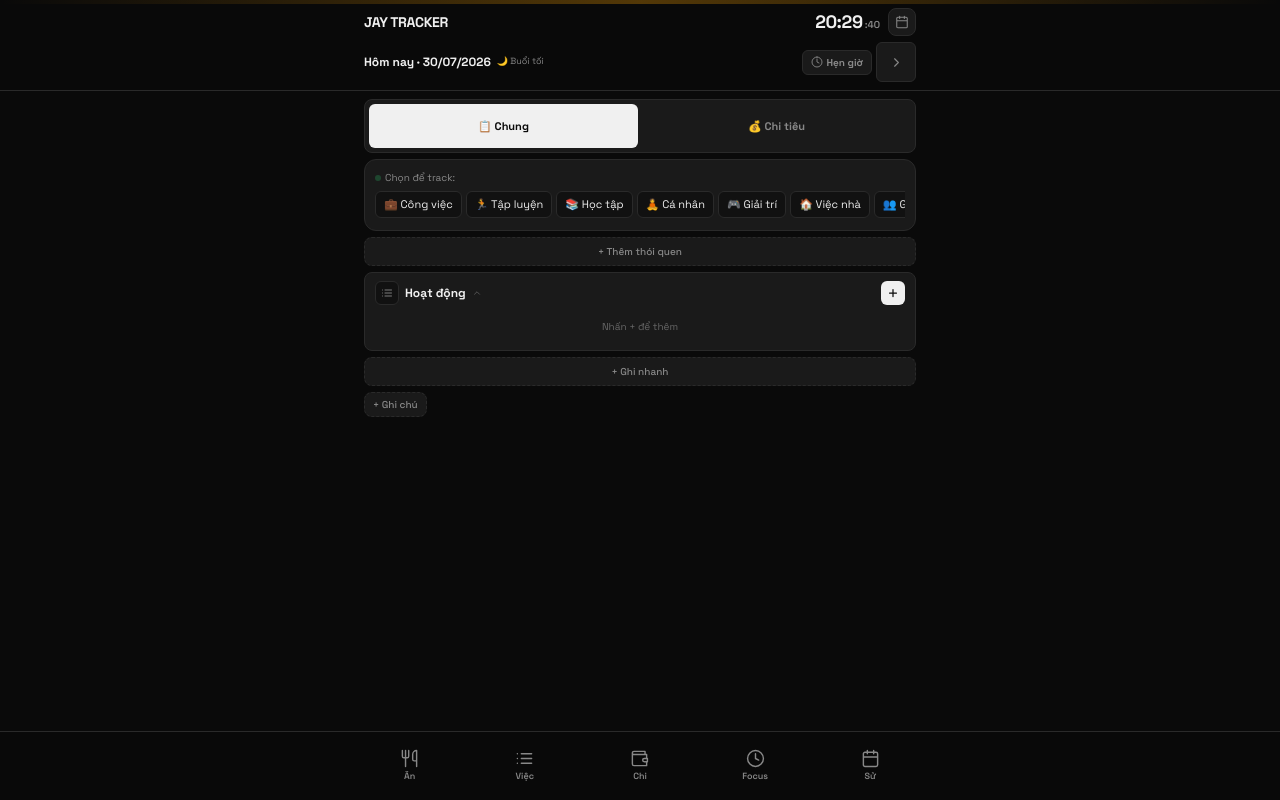
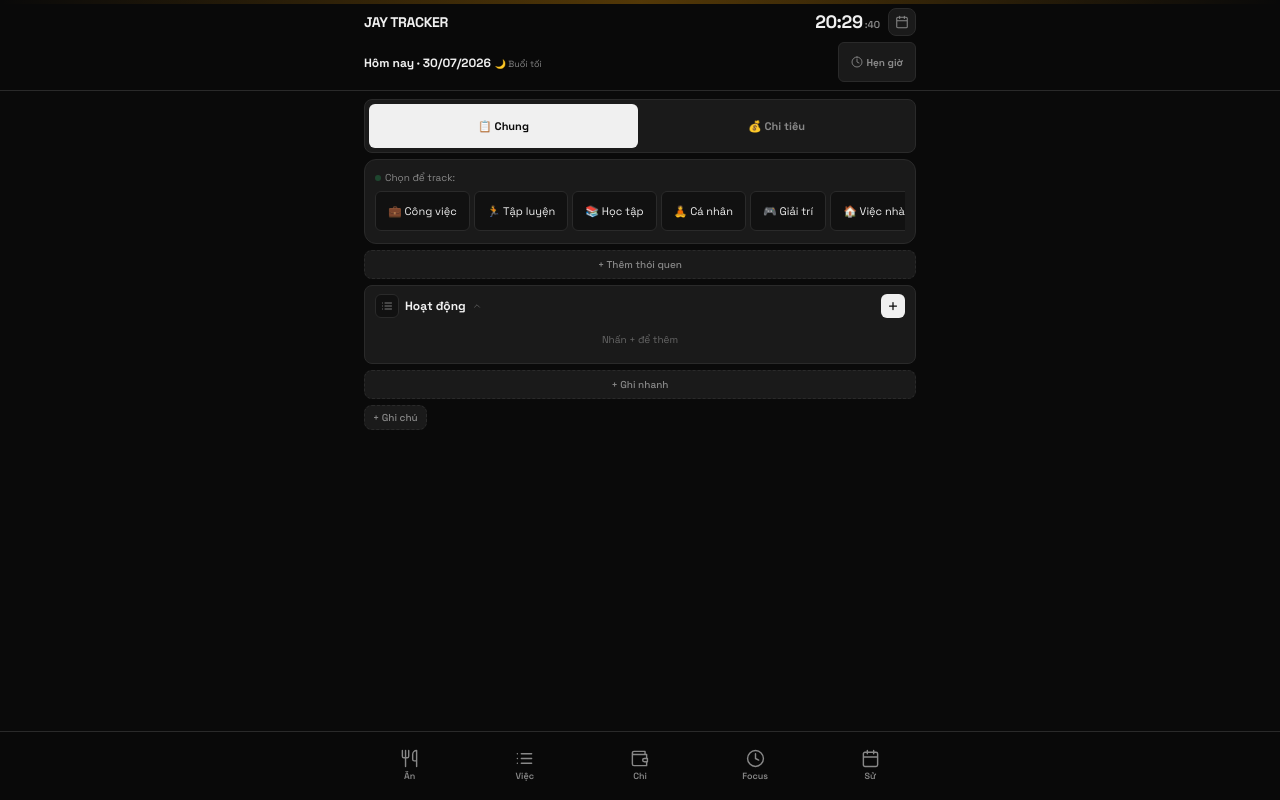
Before and after one commit to thienphucta639-hash/daily-tracker, a Next.js app: page / in a window 1280 px wide. Built offline with nearby package versions, Linux system fonts and the light colour scheme.

Commit message:
Add files via upload

```diff
--- a/src/app/app-client.tsx
+++ b/src/app/app-client.tsx
@@ -205,6 +205,10 @@ export default function App() {
   const weekStats = ok ? S.getWeekStats() : [];
   const wMax = Math.max(...weekStats.map(w => w.expense), 1);
   const wTot = weekStats.reduce((s, w) => s + w.expense, 0);
+  const allDataDates = ok ? S.getAllDataDates() : [];
+  const curIdx = allDataDates.indexOf(date);
+  const prevDataDate = curIdx > 0 ? allDataDates[curIdx - 1] : null;
+  const nextDataDate = curIdx >= 0 && curIdx < allDataDates.length - 1 ? allDataDates[curIdx + 1] : null;
 
   const mp: Record<string, S.Meal[]> = {};
   meals.forEach(m => { const p = mealPeriod(m.time); const k = `${p.order}|${p.label}|${p.emoji}`; if (!mp[k]) mp[k] = []; mp[k].push(m); });
@@ -277,17 +281,24 @@ export default function App() {
           ) : (
             /* Row 2 normal: date + stats + timer button */
             <>
-              <div className="flex items-center justify-between mt-1.5">
+              <div className="flex items-center justify-between mt-1.5 gap-1.5">
                 <div className="flex items-center gap-1.5 flex-1 min-w-0">
-                  <span className="font-bold text-xs">{fmtDateDisp(date)}</span>
-                  {isToday && <span className="text-mute text-[9px]">{getTimeEmoji()} {getTimeOfDay()}</span>}
+                  {prevDataDate && (
+                    <button onClick={() => setDate(prevDataDate)} className="w-10 h-10 rounded-md bg-card border border-line flex items-center justify-center text-mute hover:text-ink transition-colors active:scale-95 shrink-0">
+                      <Ic d={P.left} size={15} />
+                    </button>
+                  )}
+                  <div className="min-w-0">
+                    <span className="font-bold text-xs">{fmtDateDisp(date)}</span>
+                    {isToday && <span className="text-mute text-[9px] ml-1">{getTimeEmoji()} {getTimeOfDay()}</span>}
+                  </div>
                 </div>
-                <div className="flex gap-1 items-center">
-                  <button onClick={() => setTimerSetting(true)} className="flex items-center gap-1 bg-card border border-line hover:border-ink px-2 py-1 rounded-md text-[10px] font-bold text-mute hover:text-ink transition-colors active:scale-95">
+                <div className="flex gap-1.5 items-center shrink-0">
+                  <button onClick={() => setTimerSetting(true)} className="flex items-center gap-1 bg-card border border-line hover:border-ink px-3 py-2 rounded-md text-[10px] font-bold text-mute hover:text-ink transition-colors active:scale-95 min-h-[40px]">
                     <Ic d={P.clock} size={12} /> Hẹn giờ
                   </button>
-                  {!isToday && <button onClick={() => setDate(formatDate(new Date()))} className="px-2 h-7 rounded-md bg-ink/10 text-ink text-[10px] font-bold">Nay</button>}
-                  <button onClick={() => { const d = new Date(date); d.setDate(d.getDate() + 1); setDate(formatDate(d)); }} className="w-10 h-10 rounded-md bg-card border border-line flex items-center justify-center text-mute hover:text-ink transition-colors active:scale-95"><Ic d={P.right} size={15} /></button>
+                  {!isToday && <button onClick={() => setDate(formatDate(new Date()))} className="px-3 h-10 rounded-md bg-ink/10 text-ink text-[10px] font-bold min-h-[40px]">Nay</button>}
+                  {nextDataDate && <button onClick={() => setDate(nextDataDate)} className="w-10 h-10 rounded-md bg-card border border-line flex items-center justify-center text-mute hover:text-ink transition-colors active:scale-95"><Ic d={P.right} size={15} /></button>}
                 </div>
               </div>
               {/* Stats */}
@@ -308,7 +319,7 @@ export default function App() {
 
         {/* TAB SWITCHER for mobile */}
         <div className="flex gap-1 bg-card rounded-lg border border-line p-1 mt-2">
-          <button onClick={() => setTab("main")} className={`flex-1 py-1.5 rounded-md text-[11px] font-bold transition-all ${tab === "main" ? "bg-ink text-bg" : "text-mute hover:text-ink"}`}>📋 Chung</button>
+          <button onClick={() => setTab("main")} className={`flex-1 min-h-[44px] py-2 rounded-md text-[11px] font-bold transition-all ${tab === "main" ? "bg-ink text-bg" : "text-mute hover:text-ink"}`}>📋 Chung</button>
           <button onClick={() => setTab("exp")} className={`flex-1 min-h-[44px] py-2 rounded-md text-[11px] font-bold transition-all ${tab === "exp" ? "bg-ink text-bg" : "text-mute hover:text-ink"}`}>💰 Chi tiêu</button>
         </div>
 
@@ -330,7 +341,7 @@ export default function App() {
                       <div className="font-bold text-lg tnum shrink-0">{fmtElapsed(elapsed)}</div>
                     </div>
                     <div className="flex gap-1.5 mt-2">
-                      <button onClick={() => { S.stopLiveTrack(); reload(); }} className="flex items-center gap-1 px-3 py-1.5 bg-red/15 border border-red/25 text-red rounded-md text-[11px] font-bold transition-colors active:scale-95"><Ic d={P.stop} size={11} sw={2.5} /> Dừng</button>
+                      <button onClick={() => { S.stopLiveTrack(); reload(); }} className="flex items-center gap-1.5 px-4 py-2 bg-red/15 border border-red/25 text-red rounded-md text-[11px] font-bold transition-colors active:scale-95 min-h-[40px]"><Ic d={P.stop} size={12} sw={2.5} /> Dừng</button>
                       <div className="flex-1 flex gap-1 overflow-x-auto">{ACTS.filter(c => c.value !== live.category).slice(0, 5).map(c => (<button key={c.value} onClick={() => { S.startLiveTrack(c.label, c.value); reload(); }} className="shrink-0 w-7 h-7 rounded-md bg-bg2 hover:bg-line flex items-center justify-center text-xs transition-colors active:scale-90 border border-line">{c.emoji}</button>))}</div>
                     </div>
                   </div>
@@ -338,7 +349,7 @@ export default function App() {
                   <div className="bg-card rounded-xl p-2.5 border border-line">
                     <div className="text-[10px] text-mute mb-1.5 flex items-center gap-1"><span className="w-1.5 h-1.5 rounded-full bg-green a-blink" />Chọn để track:</div>
                     <div className="flex gap-1 overflow-x-auto pb-0.5">
-                      {ACTS.map(c => (<button key={c.value} onClick={() => { S.startLiveTrack(c.label, c.value); reload(); }} className="shrink-0 flex items-center gap-1 bg-bg2 hover:bg-green/10 hover:text-green border border-line px-2 py-1 rounded-md text-[11px] transition-all active:scale-95">{c.emoji} {c.label}</button>))}
+                      {ACTS.map(c => (<button key={c.value} onClick={() => { S.startLiveTrack(c.label, c.value); reload(); }} className="shrink-0 flex items-center gap-1.5 bg-bg2 hover:bg-green/10 hover:text-green border border-line px-3 py-2 rounded-md text-[11px] transition-all active:scale-95 min-h-[40px]">{c.emoji} {c.label}</button>))}
                     </div>
                   </div>
                 )}
@@ -624,7 +635,7 @@ function playAlarm() {
 function RecentLog({ currentDate }: { currentDate: string }) {
   const [open, setOpen] = useState<string | null>(null);
   const logs = S.getRecentDayLogs(10);
-  const days = logs.filter(l => l.meals.length > 0 || l.activities.length > 0 || l.expenses.length > 0);
+  const days = logs.filter(l => l.meals.length > 0 || l.activities.length > 0 || l.expenses.length > 0 || l.liveTracks.length > 0);
   if (days.length <= 1) return null;
 
   return (
@@ -644,12 +655,14 @@ function RecentLog({ currentDate }: { currentDate: string }) {
               <span className="flex-1 flex gap-1.5 overflow-hidden">
                 {day.meals.length > 0 && <span className="text-[9px] text-mute shrink-0">🍽{day.meals.length}</span>}
                 {day.activities.length > 0 && <span className="text-[9px] text-mute shrink-0">📋{day.activities.length}</span>}
+                {day.liveTracks.length > 0 && <span className="text-[9px] text-mute shrink-0">⏱{day.liveTracks.length}</span>}
               </span>
               {exp > 0 && <span className="text-[9px] text-red font-bold tnum shrink-0">{fmtCurrency(exp)}</span>}
               <Ic d={P.down} size={10} cls={`text-mute2 transition-transform shrink-0 ${isOpen ? "rotate-180" : ""}`} />
             </button>
             {isOpen && (
               <div className="px-2.5 pb-1.5 space-y-0.5">
+                {day.liveTracks.map(t => <div key={t.id} className="text-[10px] text-mute pl-10">⏱ {t.title}</div>)}
                 {day.meals.map(m => <div key={m.id} className="text-[10px] text-mute pl-10">🍽 {m.foodName}{m.price ? ` · ${fmtCurrency(m.price)}` : ""}</div>)}
                 {day.activities.map(a => <div key={a.id} className="text-[10px] text-mute pl-10">{ACTS.find(x => x.value === a.category)?.emoji || "📋"} {a.title}{a.durationMinutes ? ` · ${fmtDur(a.durationMinutes)}` : ""}</div>)}
                 {day.expenses.filter(e => !day.meals.some(m => m.foodName === e.description && m.price === e.amount)).map(e => <div key={e.id} className="text-[10px] text-mute pl-10">{EXPS.find(x => x.value === e.category)?.emoji || "💰"} {e.description} · {fmtCurrency(e.amount)}</div>)}
--- a/src/lib/storage.ts
+++ b/src/lib/storage.ts
@@ -319,17 +319,28 @@ export interface DayLog {
   meals: Meal[];
   activities: Activity[];
   expenses: Expense[];
+  liveTracks: LiveTrack[];
 }
-export function getRecentDayLogs(maxDays: number = 7): DayLog[] {
+export function getLiveTracksForDate(date: string): LiveTrack[] {
+  return load<LiveTrack>("t_live")
+    .filter(t => !t.isActive && formatDate(new Date(t.startedAt)) === date)
+    .sort((a, b) => a.startedAt.localeCompare(b.startedAt));
+}
+export function getAllDataDates(): string[] {
   const dates = new Set<string>();
   getMeals().forEach(m => dates.add(m.date));
   getActivities().forEach(a => dates.add(a.date));
   getExpenses().forEach(e => dates.add(e.date));
-  return Array.from(dates).sort().reverse().slice(0, maxDays).map(date => ({
+  load<LiveTrack>("t_live").forEach(t => { if (!t.isActive) dates.add(formatDate(new Date(t.startedAt))); });
+  return Array.from(dates).sort();
+}
+export function getRecentDayLogs(maxDays: number = 7): DayLog[] {
+  return getAllDataDates().reverse().slice(0, maxDays).map(date => ({
     date,
     meals: getMeals(date),
     activities: getActivities(date),
     expenses: getExpenses(date),
+    liveTracks: getLiveTracksForDate(date),
   }));
 }
 
@@ -339,6 +350,7 @@ export function getHistory() {
   getMeals().forEach(m => dates.add(m.date));
   getActivities().forEach(a => dates.add(a.date));
   getExpenses().forEach(e => dates.add(e.date));
+  load<LiveTrack>("t_live").forEach(t => { if (!t.isActive) dates.add(formatDate(new Date(t.startedAt))); });
   return Array.from(dates).sort().reverse().map(date => {
     const meals = getMeals(date);
     const acts = getActivities(date);
```
